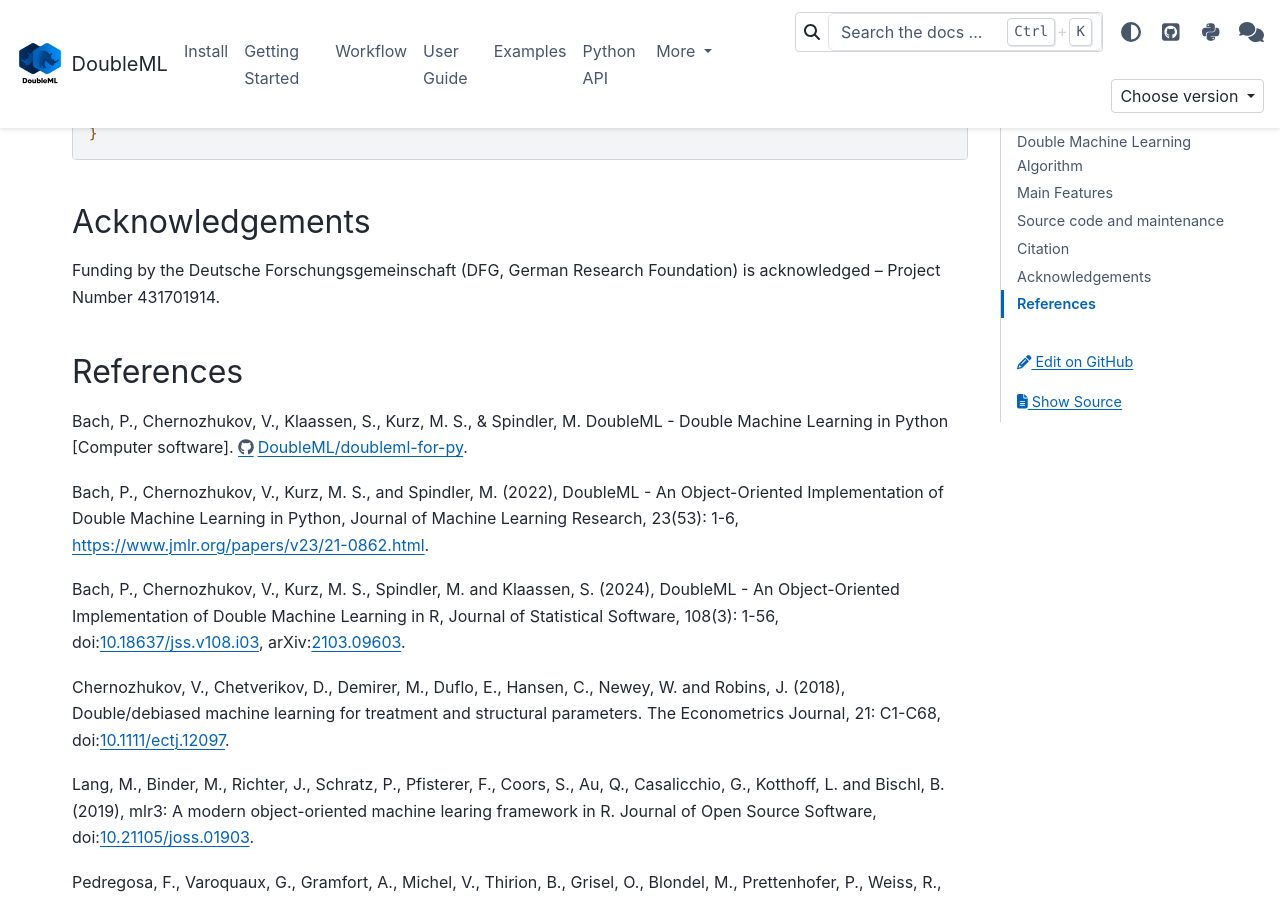
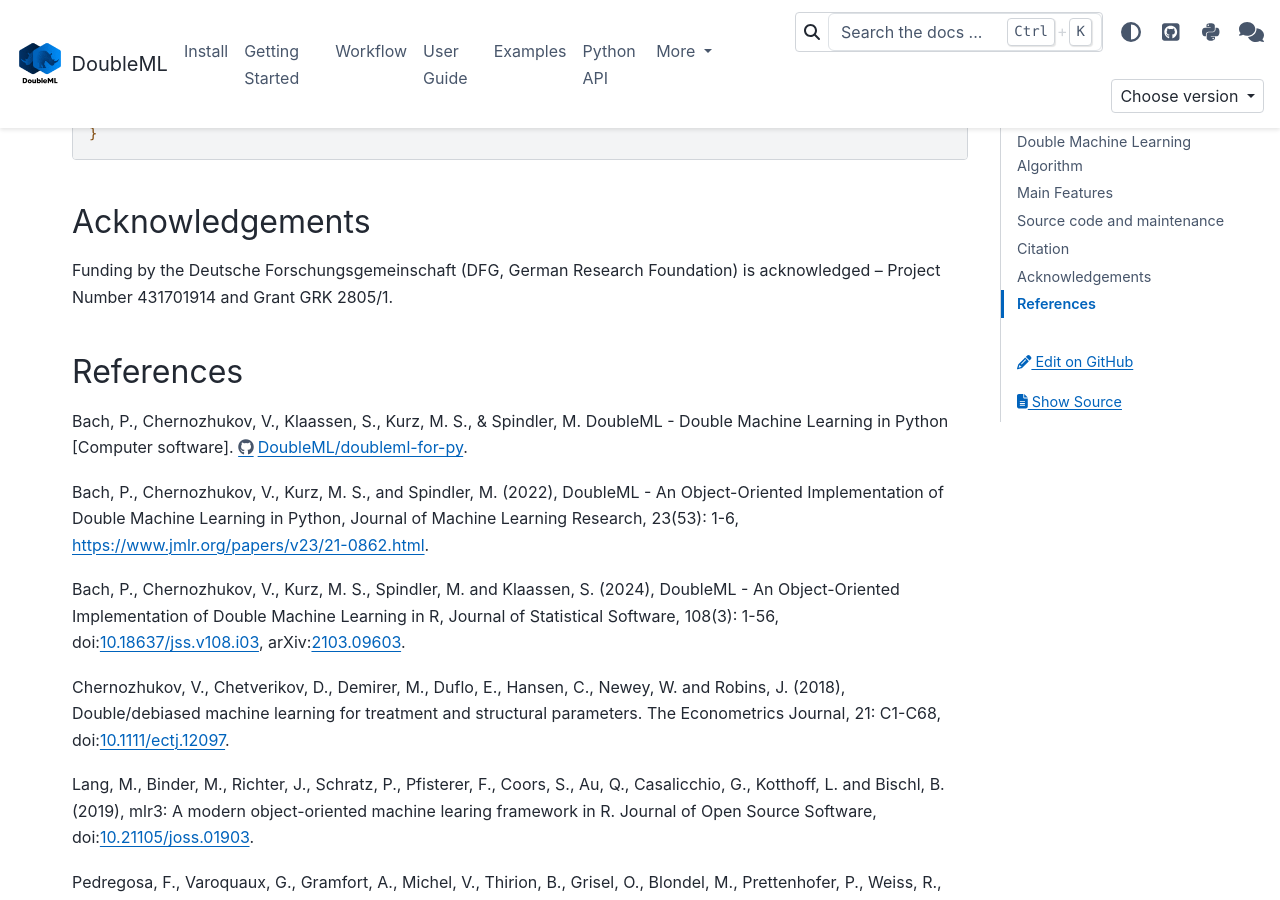
Before and after one commit to DoubleML/doubleml-docs, a Sphinx documentation site: the page built from doc/index.rst, in a window 1280 px wide and 900 px high, scrolled down 4604 px. Built offline with Sphinx 7.4.7 and the PyData theme 0.15.4, drawn with Linux system fonts in a browser that asks for light colours; the version number could not be read and is left out.

Commit message:
GRK funding statement

```diff
--- a/doc/index.rst
+++ b/doc/index.rst
@@ -263,7 +263,7 @@ Acknowledgements
 ----------------
 
 Funding by the Deutsche Forschungsgemeinschaft (DFG, German Research
-Foundation) is acknowledged – Project Number 431701914.
+Foundation) is acknowledged – Project Number 431701914 and Grant GRK 2805/1.
 
 References
 ----------
```
